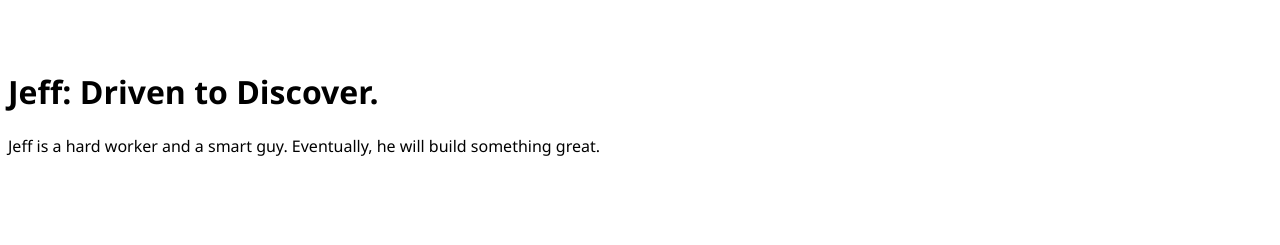
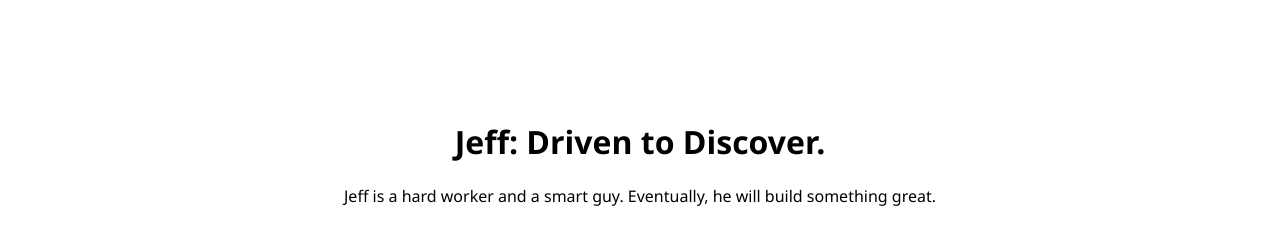
Before and after one commit to JWoltjen/super-duper-parakeet, a React (Create React App) app: page / in a window 1280 px wide. Shown: the part 1559-1804 px from the top of the page. Before the commit the page ends 1732 px from the top, so only its background shows below. Built offline with nearby package versions, Linux system fonts and the light colour scheme.

Commit message:
style portfolio list

```diff
--- a/src/components/portfolioList/PortfolioList.scss
+++ b/src/components/portfolioList/PortfolioList.scss
@@ -0,0 +1,11 @@
+.pl{
+    padding: 50px 100px;
+    display: flex;
+    flex-direction: column;
+    align-items: center;
+    text-align: center;
+
+    .pl-texts{
+        width: 65%;
+    }
+}
```
